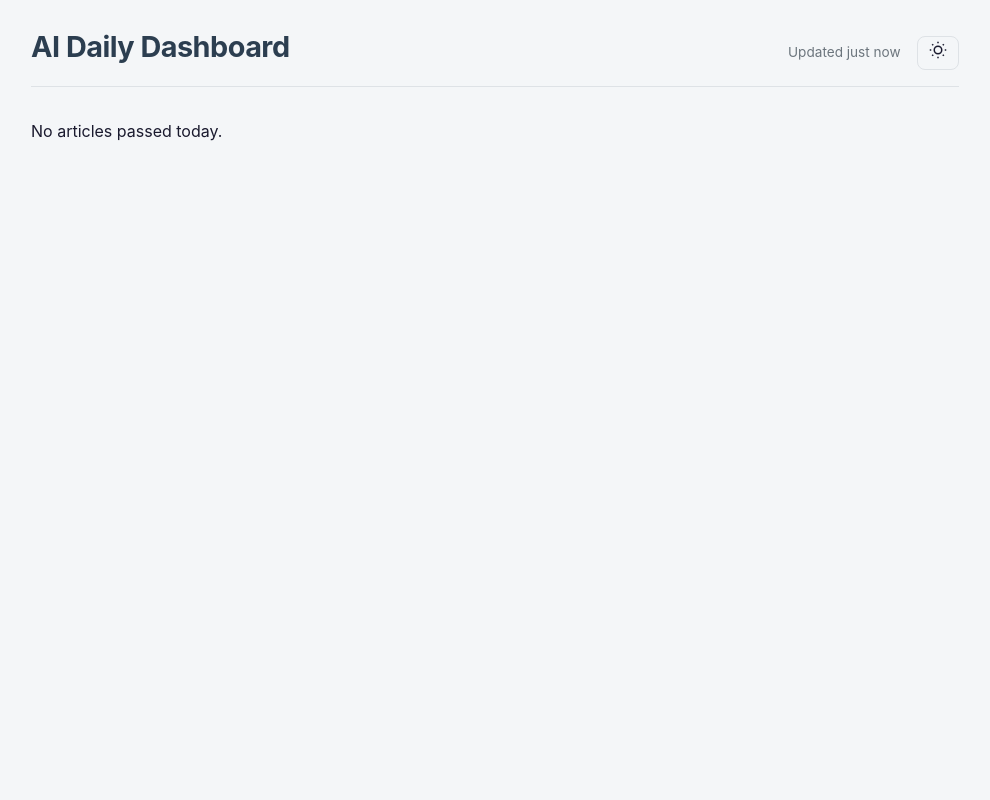
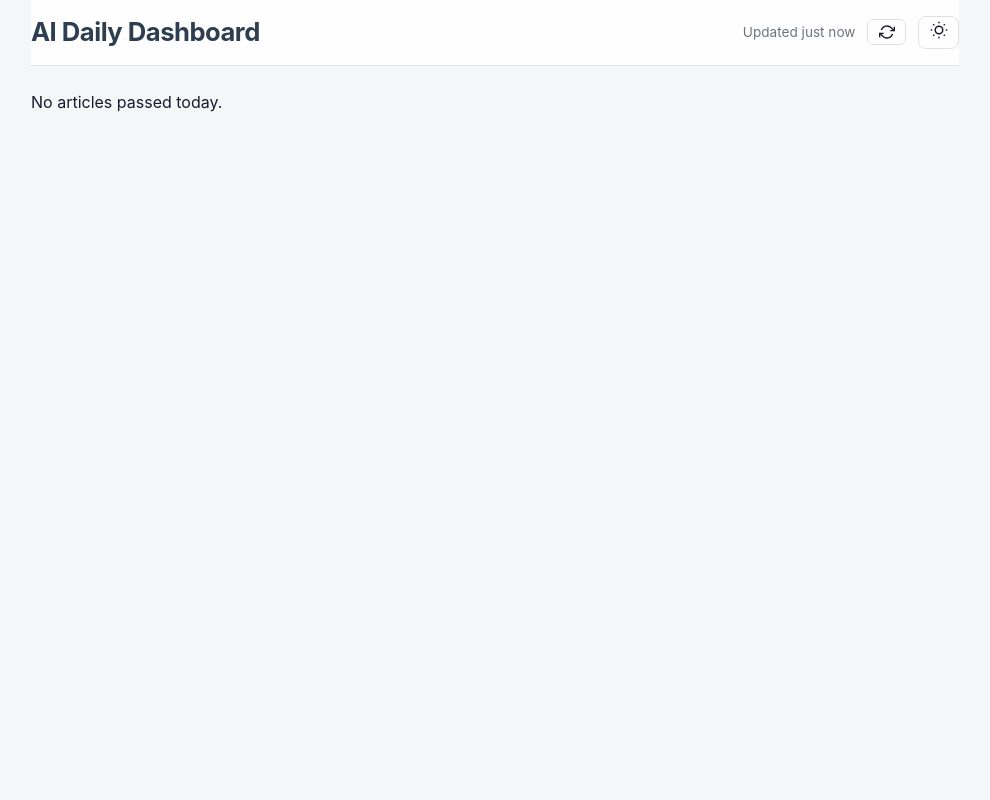
Before and after one commit to BNDRBOTS/thebottleneckboard, a Flask app: page / in a window 1280 px wide. Shown: the whole page, without its empty margins (145-1135 px from the left). Run offline with Flask 3, Linux system fonts and the light colour scheme; data that the repository does not hold is empty.

Commit message:
Refactor dashboard HTML for improved layout and styles

```diff
--- a/templates/dashboard.html
+++ b/templates/dashboard.html
@@ -1,3 +1,4 @@
+<!-- templates/dashboard.html -->
 <!DOCTYPE html>
 <html lang="en">
 <head>
@@ -5,7 +6,6 @@
   <meta name="viewport" content="width=device-width, initial-scale=1.0">
   <title>AI Daily Dashboard</title>
   <style>
-    /* ---------- CSS custom properties (light theme) ---------- */
     :root {
       --bg: #f4f6f8;
       --surface: #ffffff;
@@ -22,9 +22,9 @@
       --loader-bg: #e9ecef;
       --danger: #e74c3c;
       --skeleton-shine: linear-gradient(90deg, #e9ecef 25%, #f8f9fa 50%, #e9ecef 75%);
+      --header-bg: rgba(255,255,255,0.85);
+      --header-blur: 8px;
     }
-
-    /* ---------- dark theme ---------- */
     body.dark {
       --bg: #0f172a;
       --surface: #1e293b;
@@ -41,10 +41,10 @@
       --loader-bg: #334155;
       --danger: #f87171;
       --skeleton-shine: linear-gradient(90deg, #334155 25%, #475569 50%, #334155 75%);
+      --header-bg: rgba(15,23,42,0.9);
     }
-
-    /* ---------- reset & base ---------- */
     *, *::before, *::after { box-sizing: border-box; margin: 0; padding: 0; }
+    html { scroll-behavior: smooth; }
     body {
       font-family: -apple-system, BlinkMacSystemFont, "Segoe UI", Roboto, "Helvetica Neue", Arial, sans-serif;
       background: var(--bg);
@@ -55,50 +55,62 @@
     }
     a { color: var(--accent); text-decoration: none; }
     a:hover { text-decoration: underline; }
-
-    /* ---------- layout ---------- */
     .container {
       max-width: 960px;
       margin: 0 auto;
-      padding: 1.5rem 1rem 3rem;
+      padding: 0 1rem 3rem;
     }
-
-    /* ---------- header ---------- */
     .header {
+      position: sticky;
+      top: 0;
+      z-index: 10;
       display: flex;
       flex-wrap: wrap;
       justify-content: space-between;
-      align-items: baseline;
-      margin-bottom: 2rem;
+      align-items: center;
+      background: var(--header-bg);
+      backdrop-filter: blur(var(--header-blur));
       border-bottom: 1px solid var(--border);
-      padding-bottom: 1rem;
+      padding: 0.75rem 0;
+      margin-bottom: 1.5rem;
     }
     h1 {
-      font-size: 1.8rem;
+      font-size: 1.6rem;
       font-weight: 700;
       color: var(--primary);
       letter-spacing: -0.5px;
+      margin-right: auto;
     }
-    .header-meta {
+    .header-controls {
       display: flex;
       align-items: center;
-      gap: 1rem;
+      gap: 0.75rem;
       font-size: 0.85rem;
       color: var(--text-secondary);
     }
+    .refresh-btn {
+      background: none;
+      border: 1px solid var(--border);
+      border-radius: 6px;
+      cursor: pointer;
+      font-size: 0.9rem;
+      padding: 0.25rem 0.65rem;
+      color: var(--text);
+      display: flex;
+      align-items: center;
+      gap: 0.3rem;
+    }
+    .refresh-btn:hover { background: var(--accent-light); }
     .theme-toggle {
       background: none;
       border: 1px solid var(--border);
       border-radius: 8px;
       cursor: pointer;
       font-size: 1.1rem;
-      padding: 0.3rem 0.7rem;
+      padding: 0.25rem 0.65rem;
       color: var(--text);
-      transition: background 0.2s;
     }
     .theme-toggle:hover { background: var(--accent-light); }
-
-    /* ---------- skeleton loader ---------- */
     .skeleton-card {
       background: var(--surface);
       border-radius: 10px;
@@ -120,8 +132,6 @@
       0% { background-position: 200% 0; }
       100% { background-position: -200% 0; }
     }
-
-    /* ---------- articles list ---------- */
     .article-list { margin-bottom: 2rem; }
     .card {
       background: var(--surface);
@@ -176,11 +186,7 @@
       color: var(--text-secondary);
       font-style: italic;
     }
-
-    /* ---------- category sections ---------- */
-    .category-section {
-      margin-top: 2.5rem;
-    }
+    .category-section { margin-top: 2.5rem; }
     .category-title {
       font-size: 1.25rem;
       font-weight: 600;
@@ -206,8 +212,6 @@
     @media (min-width: 900px) {
       .category-grid { grid-template-columns: repeat(3, 1fr); }
     }
-
-    /* ---------- rejection log ---------- */
     .rejection-log {
       margin-top: 2rem;
       font-size: 0.8rem;
@@ -218,14 +222,11 @@
       box-shadow: var(--shadow);
     }
     .rejection-log summary { cursor: pointer; font-weight: 600; }
-
-    /* ---------- error state ---------- */
     .error-state {
       text-align: center;
       padding: 2rem;
       color: var(--danger);
     }
-
     .footer {
       text-align: center;
       margin-top: 2rem;
@@ -240,8 +241,11 @@
   <div class="container">
     <header class="header">
       <h1>AI Daily Dashboard</h1>
-      <div class="header-meta">
+      <div class="header-controls">
         <span id="generated-time">Loading…</span>
+        <button id="refresh-btn" class="refresh-btn" title="Refresh data">
+          <svg width="16" height="16" viewBox="0 0 24 24" fill="none" stroke="currentColor" stroke-width="2"><polyline points="23 4 23 10 17 10"></polyline><polyline points="1 20 1 14 7 14"></polyline><path d="M3.51 9a9 9 0 0 1 14.85-3.36L23 10M1 14l4.64 4.36A9 9 0 0 0 20.49 15"></path></svg>
+        </button>
         <button id="theme-toggle" class="theme-toggle" aria-label="Toggle dark mode" title="Toggle dark mode">
           <svg id="theme-icon" width="18" height="18" viewBox="0 0 24 24" fill="none" stroke="currentColor" stroke-width="2">
             <circle cx="12" cy="12" r="5"></circle>
@@ -257,22 +261,17 @@
         </button>
       </div>
     </header>
-
-    <!-- Skeleton loader (hidden when content loads) -->
     <div id="skeleton">
       <div class="skeleton-card"><div class="skeleton-line medium"></div><div class="skeleton-line short"></div><div class="skeleton-line"></div></div>
       <div class="skeleton-card"><div class="skeleton-line medium"></div><div class="skeleton-line short"></div><div class="skeleton-line"></div></div>
       <div class="skeleton-card"><div class="skeleton-line medium"></div><div class="skeleton-line short"></div><div class="skeleton-line"></div></div>
     </div>
-
-    <!-- Main content area -->
     <div id="main-content" style="display: none;"></div>
   </div>
-
   <script>
     (function() {
-      // ---------- theme toggle ----------
       const toggleBtn = document.getElementById('theme-toggle');
+      const refreshBtn = document.getElementById('refresh-btn');
       const body = document.body;
       const themeIcon = document.getElementById('theme-icon');
       const prefersDark = window.matchMedia('(prefers-color-scheme: dark)').matches;
@@ -293,7 +292,6 @@
         }
       });
 
-      // ---------- utility: relative time ----------
       function timeAgo(isoString) {
         const now = new Date();
         const then = new Date(isoString);
@@ -306,7 +304,6 @@
         return then.toLocaleString();
       }
 
-      // ---------- category icon SVGs ----------
       const categoryIcons = {
         "Model Releases": `<svg viewBox="0 0 24 24" fill="none" stroke="currentColor" stroke-width="2"><path d="M14 2H6a2 2 0 0 0-2 2v16a2 2 0 0 0 2 2h12a2 2 0 0 0 2-2V8z"></path><polyline points="14 2 14 8 20 8"></polyline><line x1="16" y1="13" x2="8" y2="13"></line><line x1="16" y1="17" x2="8" y2="17"></line></svg>`,
         "Research Breakthroughs": `<svg viewBox="0 0 24 24" fill="none" stroke="currentColor" stroke-width="2"><path d="M12 20V10"></path><path d="M18 20V4"></path><path d="M6 20v-4"></path></svg>`,
@@ -318,7 +315,6 @@
         "General": `<svg viewBox="0 0 24 24" fill="none" stroke="currentColor" stroke-width="2"><circle cx="12" cy="12" r="10"></circle><line x1="12" y1="16" x2="12" y2="12"></line><line x1="12" y1="8" x2="12.01" y2="8"></line></svg>`
       };
 
-      // ---------- render article card ----------
       function renderCard(article) {
         const { rank, title, url, source, category, wordCount, densityScore, excerpt, whySelected } = article;
         const icon = categoryIcons[category] || categoryIcons["General"];
@@ -342,7 +338,6 @@
         return text.replace(/[&<>"']/g, m => map[m]);
       }
 
-      // ---------- build category sections ----------
       function buildCategorySections(data) {
         const sectionOrder = [
           "Model Releases", "Research Breakthroughs", "Regulation / Policy",
@@ -378,22 +373,15 @@
         return map[cat] || cat.replace(/\s+/g, '');
       }
 
-      // ---------- main loader ----------
       async function loadDashboard() {
         try {
           const resp = await fetch('/dashboard');
           if (!resp.ok) throw new Error(`HTTP ${resp.status}`);
           const data = await resp.json();
-
-          // Update header timestamp
           document.getElementById('generated-time').textContent = `Updated ${timeAgo(data.generatedAt)}`;
-
-          // Hide skeleton
           document.getElementById('skeleton').style.display = 'none';
           const main = document.getElementById('main-content');
           main.style.display = 'block';
-
-          // Build top 10 list
           let html = '<div class="article-list">';
           if (data.dailyTop10 && data.dailyTop10.length) {
             html += data.dailyTop10.map(renderCard).join('');
@@ -401,11 +389,7 @@
             html += '<p>No articles passed today.</p>';
           }
           html += '</div>';
-
-          // Category sections
           html += buildCategorySections(data);
-
-          // Rejection log collapsible
           if (data.rejectionLog && data.rejectionLog.length) {
             html += `<details class="rejection-log">
               <summary>Rejection log (${data.rejectionLog.length} items)</summary>
@@ -414,16 +398,20 @@
               </ul>
             </details>`;
           }
-
           main.innerHTML = html;
         } catch (err) {
           document.getElementById('skeleton').style.display = 'none';
           document.getElementById('main-content').style.display = 'block';
-          document.getElementById('main-content').innerHTML = `<div class="error-state"><p>Dashboard unavailable: ${err.message}</p><button onclick="loadDashboard()" class="theme-toggle" style="margin-top:1rem;">Retry</button></div>`;
+          document.getElementById('main-content').innerHTML = `<div class="error-state"><p>Dashboard unavailable: ${err.message}</p><button onclick="loadDashboard()" class="refresh-btn">Retry</button></div>`;
         }
       }
 
-      // Make loadDashboard globally accessible for retry button
+      refreshBtn.addEventListener('click', () => {
+        document.getElementById('main-content').style.display = 'none';
+        document.getElementById('skeleton').style.display = 'block';
+        loadDashboard();
+      });
+
       window.loadDashboard = loadDashboard;
       loadDashboard();
     })();
```
